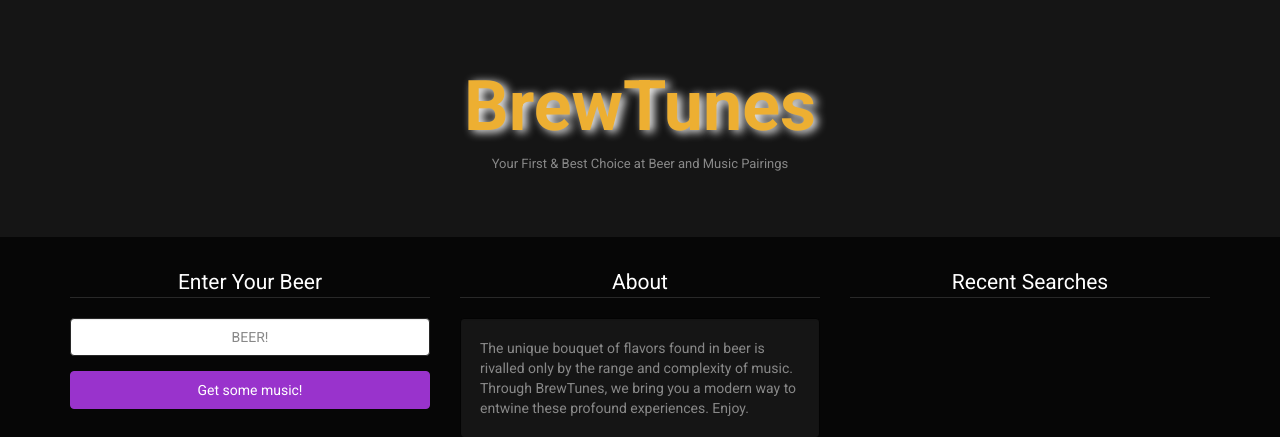
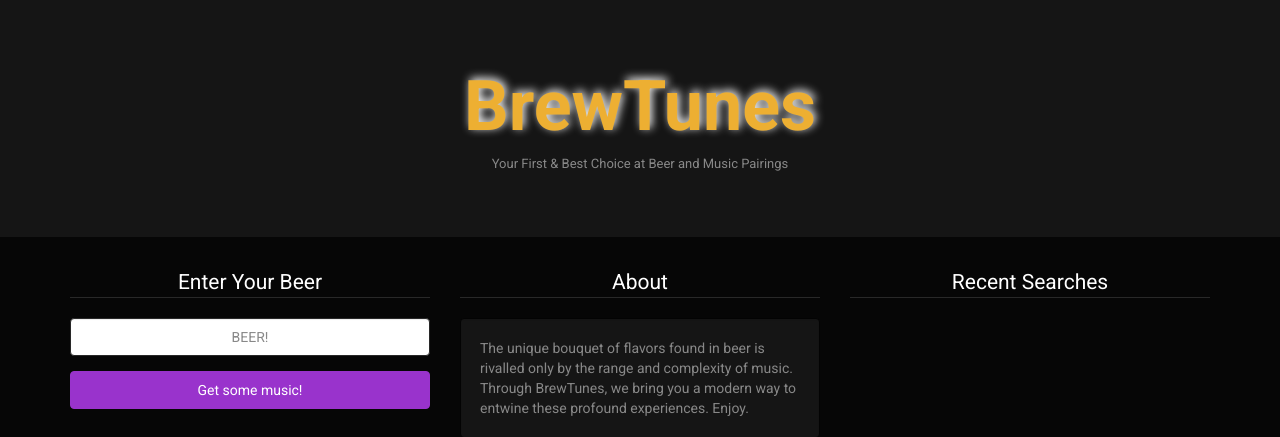
Before and after one commit to a-ashbeck/BrewTunes, a PHP site: page / in a window 1280 px wide. Shown: the top 437 px of the page. Run offline with PHP 8.4, Linux system fonts and the light colour scheme; some libraries are stand-ins or nearby versions.

Commit message:
change foam on main title

```diff
--- a/assets/styles/style.css
+++ b/assets/styles/style.css
@@ -1,7 +1,7 @@
 .jumbotron h1 {
     font-weight: bold;
     font-size: 5em;
-    text-shadow: 4px 2px 10px #ffffff;
+    text-shadow: 2px -2px 10px #ffffff;
     color: #edaf32;
 }
 
```
